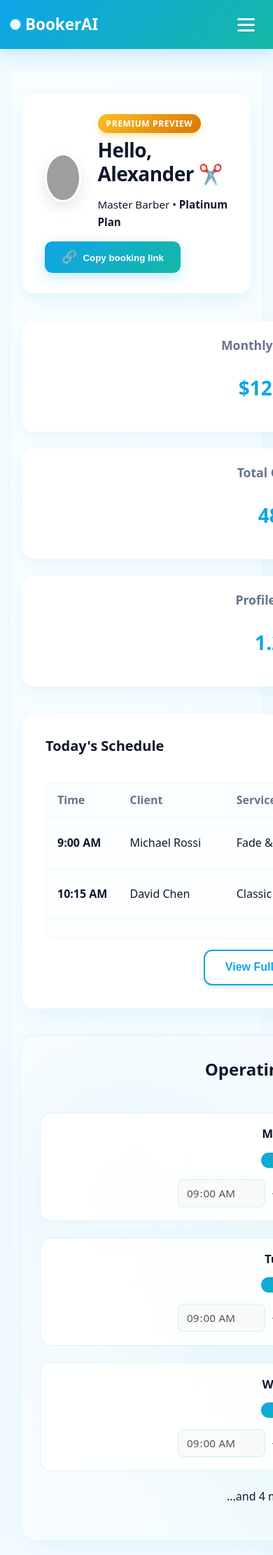
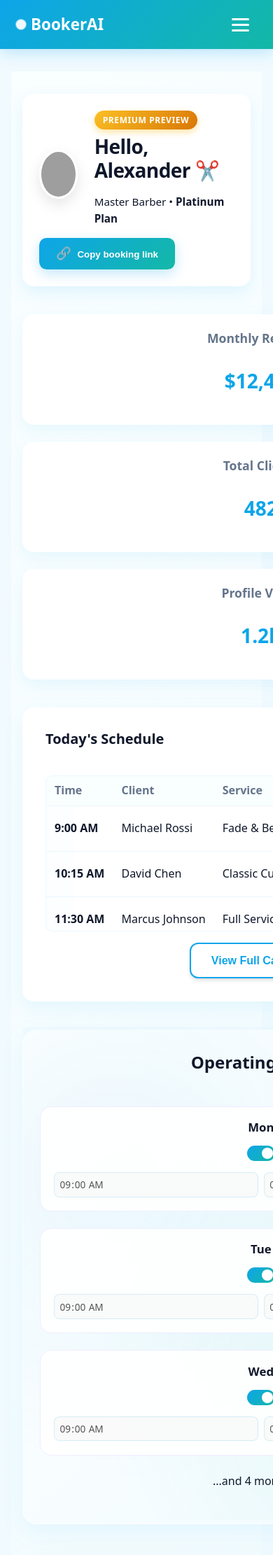
Before and after one commit to salmoncribe/BOOKERAI-main, a Flask app: page /demo in a window 390 px wide. Shown: the top 2222 px of the page at 70% size. Run offline with Flask 3, Linux system fonts and the light colour scheme; some libraries are stand-ins or nearby versions; grey boxes are pictures that could not be loaded.

Commit message:
Polish mobile UI: padding, card borders, scroll hints, and grid layouts

```diff
--- a/static/css/dashboard.css
+++ b/static/css/dashboard.css
@@ -58,6 +58,15 @@
     position: relative;
     z-index: 1;
     margin-bottom: 2.5rem;
+    /* Ensure content doesn't overflow */
+    max-width: 100%;
+    overflow-wrap: break-word;
+}
+
+@media (max-width: 768px) {
+    .dash-head {
+        padding: 1.5rem;
+    }
 }
 
 .dash-title {
@@ -158,6 +167,14 @@
     border-radius: 0.6rem;
     border: 1px solid rgba(14, 165, 233, 0.08);
     background: #fcfeff;
+    /* Visual Hint for horizontal scroll */
+    background: linear-gradient(to right, #fcfeff 30%, rgba(255, 255, 255, 0)),
+        linear-gradient(to right, rgba(255, 255, 255, 0), #fcfeff 70%) 0 100%,
+        radial-gradient(farthest-side at 0 50%, rgba(0, 0, 0, 0.1), rgba(0, 0, 0, 0)),
+        radial-gradient(farthest-side at 100% 50%, rgba(14, 165, 233, 0.15), rgba(0, 0, 0, 0)) 100%;
+    background-repeat: no-repeat;
+    background-attachment: local, local, scroll, scroll;
+    background-size: 40px 100%, 40px 100%, 14px 100%, 14px 100%;
 }
 
 .table-scroll::-webkit-scrollbar {
@@ -172,6 +189,11 @@
 
 .table-scroll::-webkit-scrollbar-track {
     background: rgba(240, 250, 255, 0.7);
+}
+
+/* Ensure horizontal scroll */
+.table-scroll {
+    overflow-x: auto;
 }
 
 .table {
@@ -290,7 +312,8 @@
 
 .day-editor {
     background: rgba(255, 255, 255, 0.9);
-    border: 1.5px solid rgba(14, 165, 233, 0.15);
+    border: 1px solid #eef;
+    /* Requested contrast fix */
     border-radius: 1rem;
     padding: 1.2rem;
     transition: transform 0.25s ease, box-shadow 0.25s ease;
@@ -425,7 +448,8 @@
     box-shadow: 0 10px 35px rgba(14, 165, 233, 0.15),
         0 0 60px rgba(20, 184, 166, 0.1);
     overflow: hidden;
-    border: 1.5px solid rgba(14, 165, 233, 0.15);
+    border: 1px solid rgba(14, 165, 233, 0.08);
+    /* Light border for contrast */
     transition: transform 0.3s ease, box-shadow 0.3s ease;
     backdrop-filter: blur(10px);
     max-width: 640px;
@@ -632,10 +656,37 @@ video.media-thumb:hover {
 @media (max-width: 768px) {
     .dashboard {
         padding: 2rem 1rem;
+        /* 16px side padding */
     }
 
     .table-scroll {
         max-height: 55vh;
+    }
+
+    /* Tighten table rows on mobile */
+    .table th,
+    .table td {
+        padding: 0.5rem 0.75rem;
+    }
+
+    /* 2-Column Grid for Operating Hours Time Inputs */
+    .time-inputs {
+        display: grid;
+        grid-template-columns: 1fr 1fr;
+        gap: 0.5rem;
+        margin-top: 0.5rem;
+    }
+
+    .time-inputs span {
+        display: none;
+        /* Hide 'to' text/dash if needed, or make it grid item */
+    }
+
+    /* Adjust inputs for compact mode */
+    .time-inputs input[type="time"] {
+        width: 100%;
+        padding: 0.4rem;
+        font-size: 0.85rem;
     }
 
     /* Stack grids vertically */
@@ -759,6 +810,7 @@ video.media-thumb:hover {
 .dashboard.premium-theme .insight-card p {
     background: var(--gradient-gold);
     -webkit-background-clip: text;
+    background-clip: text;
     -webkit-text-fill-color: transparent;
 }
 
--- a/static/css/layout.css
+++ b/static/css/layout.css
@@ -17,7 +17,14 @@ header.site-header {
     align-items: center;
     justify-content: center;
     box-shadow: 0 4px 20px rgba(14, 165, 233, 0.25);
-    padding: 0 var(--container-padding);
+    padding: 0.5rem var(--container-padding);
+}
+
+@media (max-width: 768px) {
+    header.site-header {
+        padding: 0.5rem 1.5rem;
+        /* Increased side padding for breathing room */
+    }
 }
 
 .nav-wrap {
```
